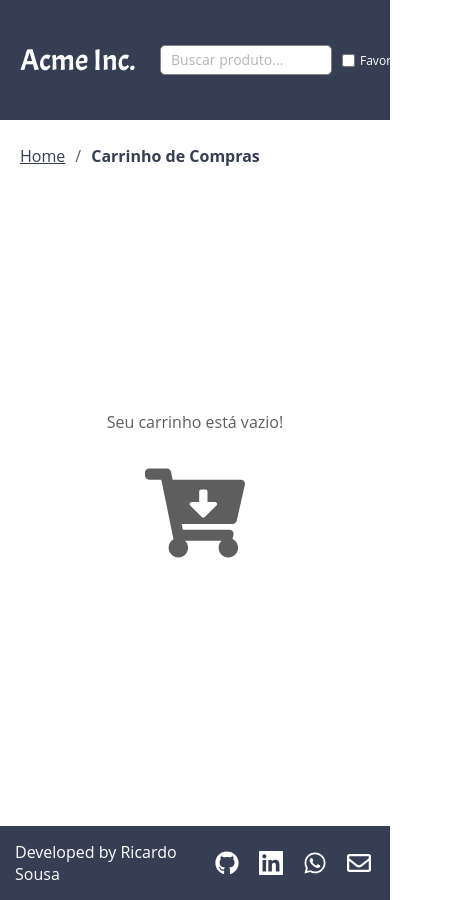
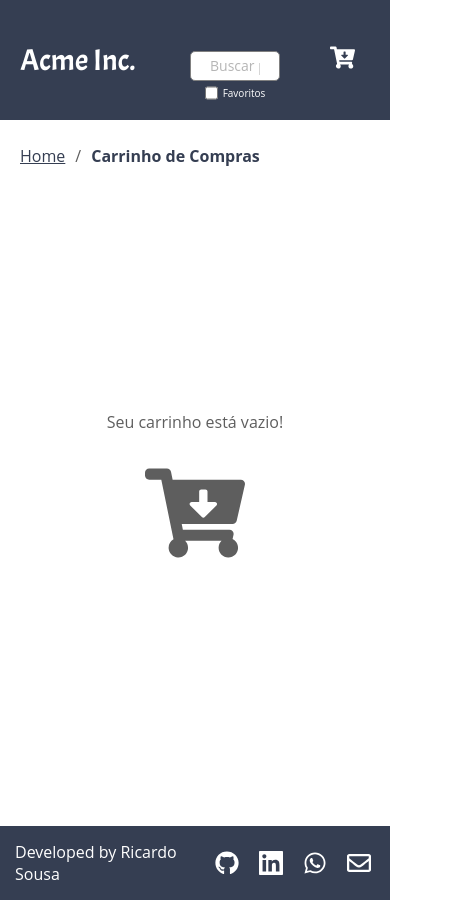
Before and after one commit to ricardo-sousa-dev/test-hype-frontend-typescript, a React (Create React App) app: page /cart in a window 390 px wide. Shown: the whole page, 461 px wide, since content can reach past the window. Built offline with nearby package versions, Linux system fonts and the light colour scheme.

Commit message:
style: adjust searchbar responsive

```diff
--- a/src/components/cart/CartListProducts.jsx
+++ b/src/components/cart/CartListProducts.jsx
@@ -19,16 +19,12 @@ function CartListProducts() {
     navigate(`/product/${ url }`);
   };
 
-  // useEffect(() => {
-  //   setCartProducts(localStorageCart);
-  // }, [ localStorageCart ]);
-
   return (
     <div className="cart-list-products">
       <h2>Produtos:</h2>
       <div className="list-products">
-        {cartProducts.length > 0 ? <ul>
-          {cartProducts.map((product) =>
+        {localStorageCart.length > 0 ? <ul>
+          {localStorageCart.map((product) =>
           (
             <li className="li-product-cart" key={product.id}>
               <div className="info-product">
--- a/src/components/header/HeaderSearchBar.jsx
+++ b/src/components/header/HeaderSearchBar.jsx
@@ -34,22 +34,27 @@ function SearchBar() {
   };
 
   const handleFavorites = () => {
+    const favorites = JSON.parse(localStorage.getItem('favorites'));
     setSelectedFavorite(!selectedFavorite);
-    const favorites = JSON.parse(localStorage.getItem('favorites'));
 
     if (selectedFavorite) {
       if (!favorites || favorites.length === 0) {
+        console.log('ENTROU NO IF FAVORITES')
+        document.getElementById('favorites').checked = false;
+
         setTimeout(() => {
           setEmptyFavorites(false);
         }, 5000);
+
         setEmptyFavorites(true);
+        setResultSearchBar(products);
 
       } else {
         setEmptyFavorites(false);
         setResultSearchBar(favorites);
       }
-
-    } else {
+    }
+    else {
       setResultSearchBar(products);
     }
   }
@@ -74,8 +79,11 @@ function SearchBar() {
           {emptyResult ? <div className="message">Nenhum resultado encontrado!</div> : null}
         </div>
       </div>
-      <input type="checkbox" id="favorites" className="favorites" onClick={handleFavorites} />
-      <label htmlFor="favorites" className="favorites-label">Favoritos</label>
+
+      <div className="select-favorites">
+        <input type="checkbox" id="favorites" className="favorites" onClick={handleFavorites} />
+        <label htmlFor="favorites" className="favorites-label">Favoritos</label>
+      </div>
     </div>
   );
 }
--- a/src/css/Cart.css
+++ b/src/css/Cart.css
@@ -10,10 +10,6 @@
   justify-content: space-between;
   align-items: center;
   min-height: 900px;
-}
-
-a:hover {
-  background-color: transparent;
 }
 
 .route-page {
@@ -79,7 +75,28 @@ a:hover {
   margin-left: 10px;
 }
 
+.go-to-checkout, .go-to-shopping {
+    display: flex;
+    justify-content: center;
+    align-items: center;
+    width: 335px;
+    padding: 0;
+    border: 1px solid #353E52;;
+    height: 40px;
+    border-radius: 5px;
+    font-size: 14px;
+    background-color: rgba(0, 128, 0, 0.683);
+    margin-top: 15px;
+}
+.go-to-shopping{
+  background-color: #353e5292;
+  margin-bottom: 20px;
+}
+
 .text-button {
+  display: flex;
+  justify-content: center;
+  color: #fff;
   margin-left: 10px;
 }
 
--- a/src/css/HeaderSearchBar.css
+++ b/src/css/HeaderSearchBar.css
@@ -8,16 +8,6 @@
   display: flex;
   align-items: center;
   height: 80px;
-  /* background-color: #fff; */
-}
-
-.favorites {
-  margin-right: 5px;
-}
-
-.favorites-label {
-  font-size: 12px;
-  color: white;
 }
 
 .search {
@@ -62,7 +52,46 @@
   margin-top: 5px;
 }
 
-.message{
+.message {
   font-size: 12px;
   color: white;
 }
+
+.favorites {
+  margin-right: 5px;
+}
+
+.favorites-label {
+  font-size: 12px;
+  color: white;
+}
+
+@media (max-width: 550px) {
+  .cart-products {
+    width: 390px;
+    margin: 10px 0;
+  }
+
+  .search {
+    width: 90px;
+  }
+
+  .searchBar {
+    flex-direction: column;
+    justify-content: flex-end;
+  }
+
+  .search input {
+    width: 50px;
+    padding: 0;
+  }
+
+  .select-favorites {
+    display: flex;
+    margin-top: 5px;
+  }
+
+  .select-favorites label {
+    font-size: 10px;
+  }
+}
--- a/src/pages/Cart.jsx
+++ b/src/pages/Cart.jsx
@@ -3,25 +3,26 @@ import { Link } from 'react-router-dom';
 import Context from '../context/Context';
 import Footer from '../components/Footer';
 import Header from '../components/header/Header';
-import { CartListProducts, CartEmpt, CartShipping} from '../components';
+import { CartListProducts, CartEmpt, CartShipping } from '../components';
 import CheckoutPaymentMethod from '../components/cart/CartPaymentMethod';
-import { FaCreditCard } from "react-icons/fa"; //https://react-icons.github.io/react-icons/icons?name=fa
+import { FaCartArrowDown, FaCreditCard } from "react-icons/fa"; //https://react-icons.github.io/react-icons/icons?name=fa
 import '../css/Cart.css';
+
 
 function Cart() {
   let localStorageCart = JSON.parse(localStorage.getItem('cartProducts')) || [];
   const totalCartStorage = localStorage.getItem('totalCart') || 0;
 
-  const {totalCart} = useContext(Context);
+  const { totalCart } = useContext(Context);
 
   return (
     <div className="cart">
       <Header />
-     <div className="route-page">
+      <div className="route-page">
         <a href="/" className="route-link">Home</a>
         <span>/</span>
         <a className="route-link-current">Carrinho de Compras</a>
-     </div>
+      </div>
       {localStorageCart.length > 0 ?
         <div className="cart-container">
           <div className="cart-products">
@@ -30,14 +31,18 @@ function Cart() {
           <div className="cart-finalize-payment">
             <CartShipping />
             <CheckoutPaymentMethod />
-            <h2 className="cart-total">Total: {totalCart || totalCartStorage }</h2>
+            <h2 className="cart-total">Total: {totalCart || totalCartStorage}</h2>
             <Link type="button" to="/checkout" className="go-to-checkout">
-              <FaCreditCard />
-              <span className="text-button">Finalizar Compra</span>
+              <span className="text-button">
+                <FaCreditCard style={{ fill: '#fff', cursor: 'pointer', fontSize: '20px', marginRight: '10px' }} />
+                Finalizar Compra
+              </span>
             </Link>
             <a type="button" to="/" className="go-to-shopping">
-              <i className="fas fa-shopping-bag" />
-              <span>Continuar comprando</span>
+              <span className="text-button">
+                <FaCartArrowDown style={{ fill: '#fff', cursor: 'pointer', fontSize: '20px', marginRight: '10px' }} />
+                Continuar comprando
+              </span>
             </a>
           </div>
         </div> : <CartEmpt />}
```
